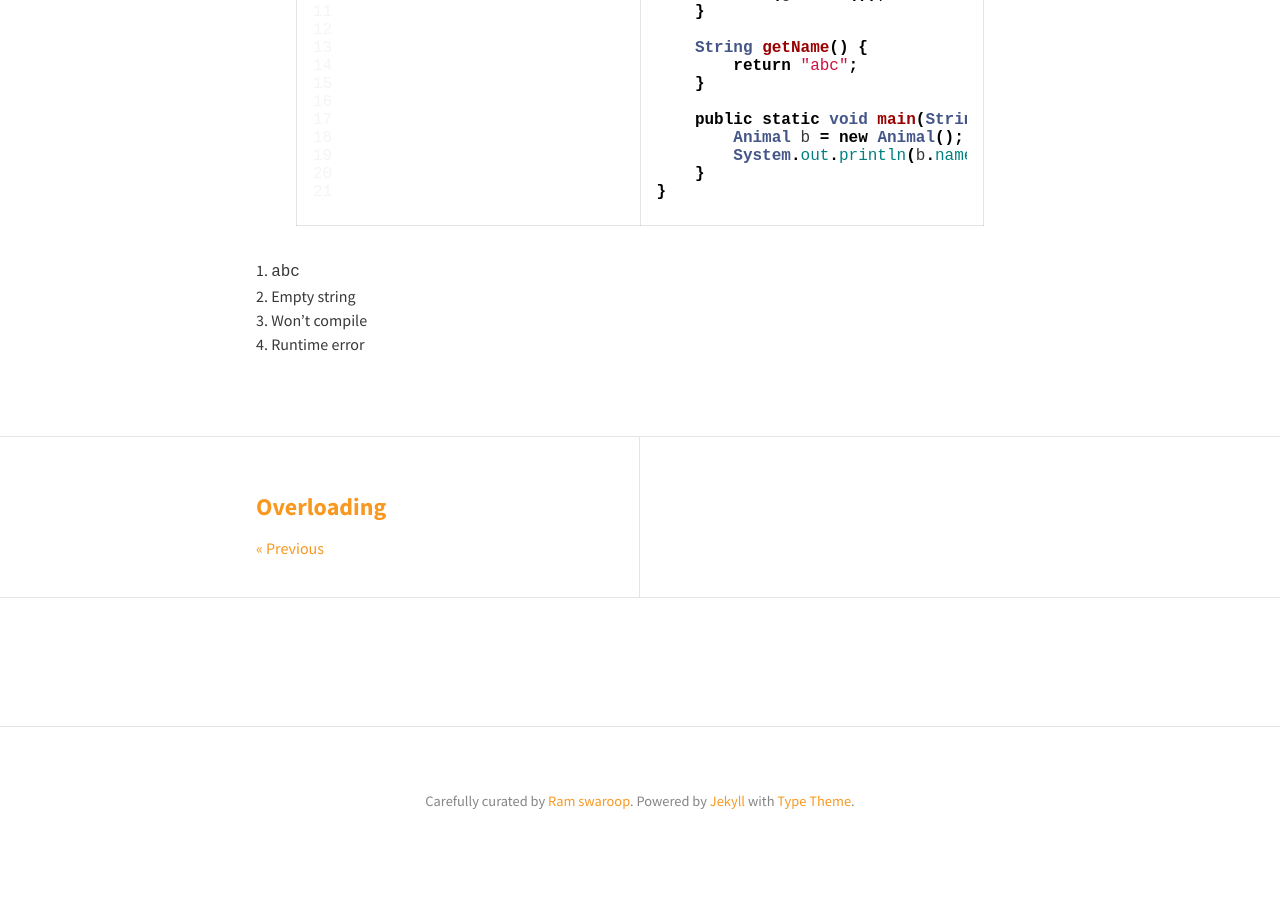
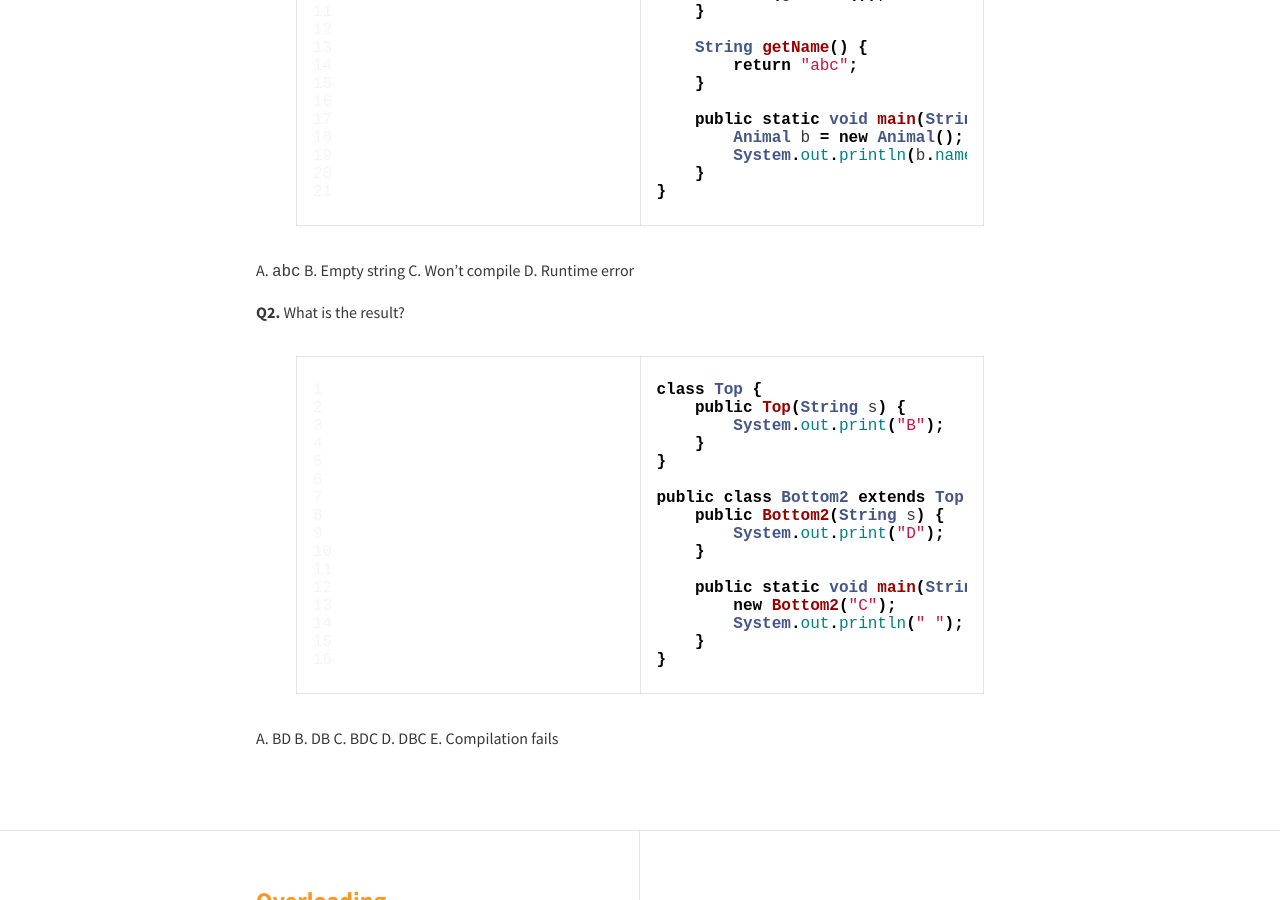
Before and after one commit to rampatra/JavaNotes, a Jekyll site: the page built from _posts/2015-06-30-constructors.md, in a window 1280 px wide and 900 px high, scrolled down 4165 px. Built offline with Jekyll 4.4.1, drawn with Linux system fonts in a browser that asks for light colours; nearby versions of some CDN libraries; comment, search, counter and statistics services are not loaded; before the commit the page ends 5041 px from its top, so only the background shows below that.

Commit message:
constructors: question added

```diff
--- a/_posts/2015-06-30-constructors.md
+++ b/_posts/2015-06-30-constructors.md
@@ -301,7 +301,34 @@ public class Animal {
 }
 {% endhighlight %}
 
-1. `abc`
-2. Empty string
-3. Won't compile
-4. Runtime error
+A. `abc`
+B. Empty string
+C. Won't compile
+D. Runtime error
+
+__Q2.__ What is the result?
+
+{% highlight java linenos %}
+class Top {
+    public Top(String s) {
+        System.out.print("B");
+    }
+}
+
+public class Bottom2 extends Top {
+    public Bottom2(String s) {
+        System.out.print("D");
+    }
+
+    public static void main(String[] args) {
+        new Bottom2("C");
+        System.out.println(" ");
+    }
+}
+{% endhighlight %}
+
+A. BD
+B. DB
+C. BDC
+D. DBC
+E. Compilation fails
```
